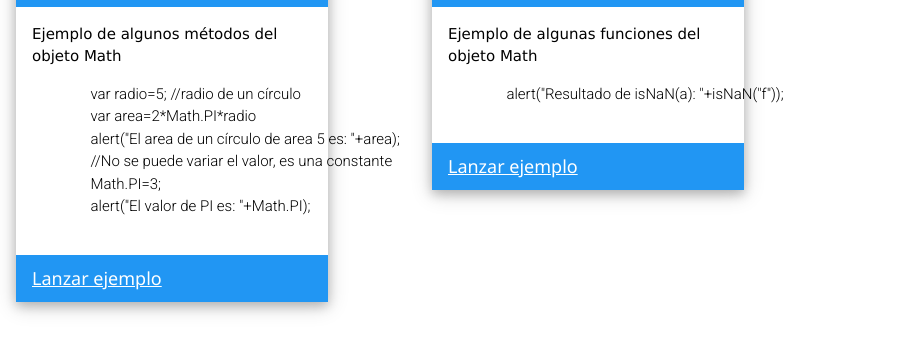
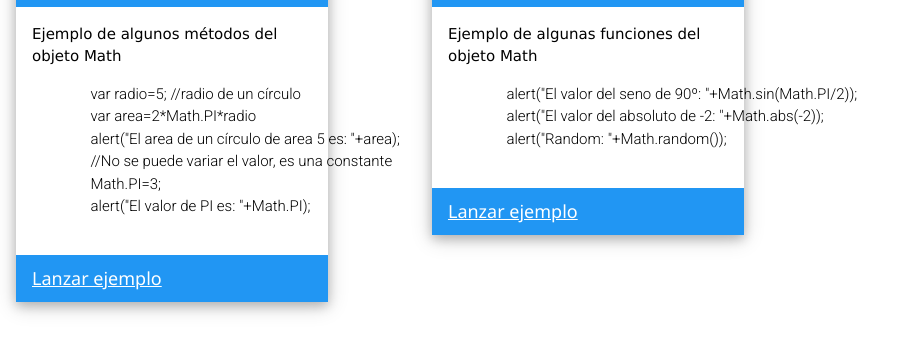
Before and after one commit to pacogomezarnal/cursoJS2017, a plain HTML site: page objetoMath/index.html in a window 1280 px wide. Shown: the part 83-436 px from the top of the page, without its empty margins (0-912 px from the left). Drawn offline with nearby package versions, Linux system fonts and the light colour scheme.

Commit message:
objeto Math

```diff
--- a/objetoMath/index.html
+++ b/objetoMath/index.html
@@ -49,7 +49,9 @@
             <div class="w3-container">
               <p>Ejemplo de algunas funciones del objeto Math</p>
               <pre class="w3-left-align w3-pre">
-                alert("Resultado de isNaN(a): "+isNaN("f"));
+                alert("El valor del seno de 90º: "+Math.sin(Math.PI/2));
+                alert("El valor del absoluto de -2: "+Math.abs(-2));
+                alert("Random: "+Math.random());
               </pre>
             </div>
             <footer class="w3-container w3-blue">
```
